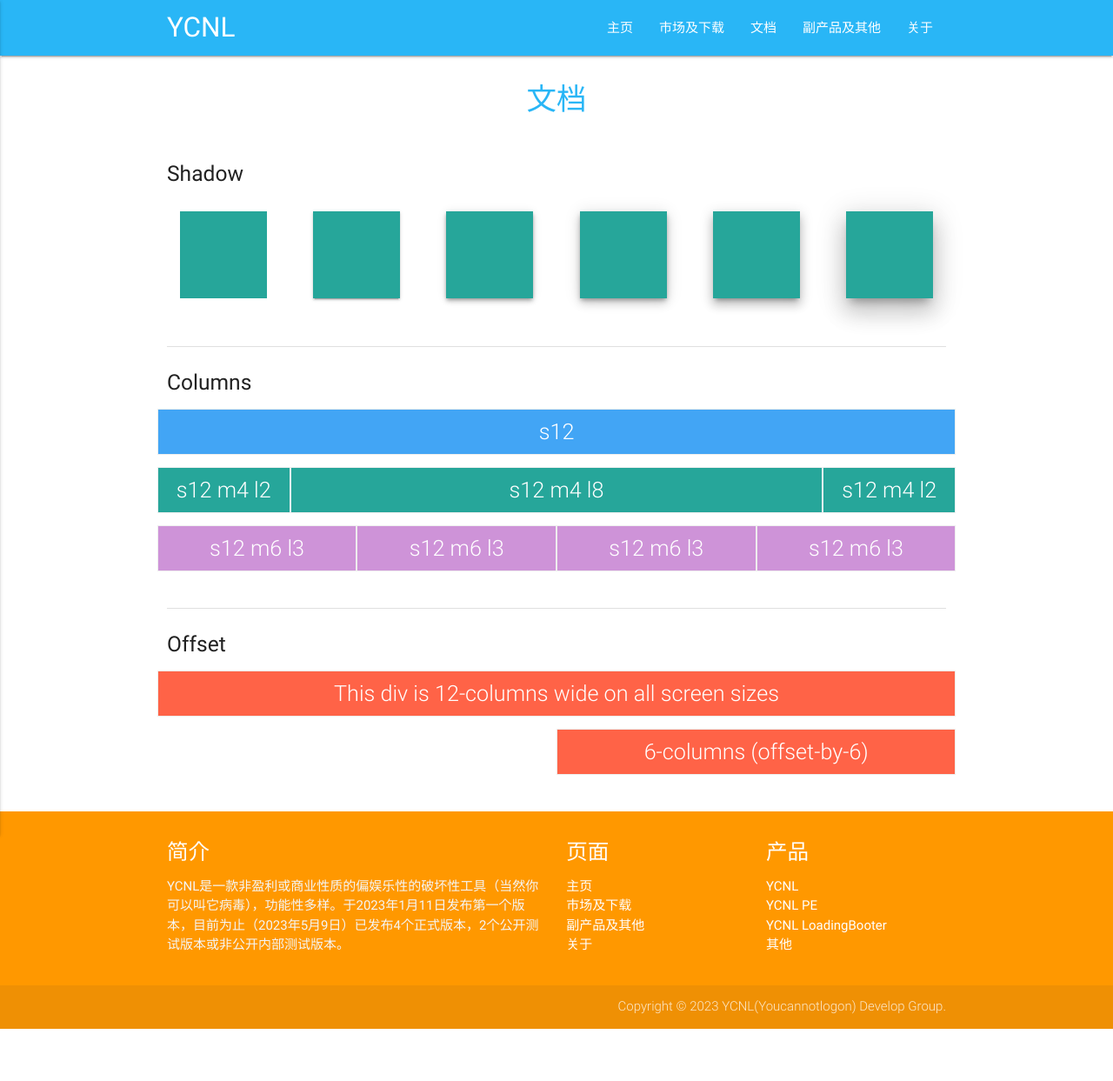
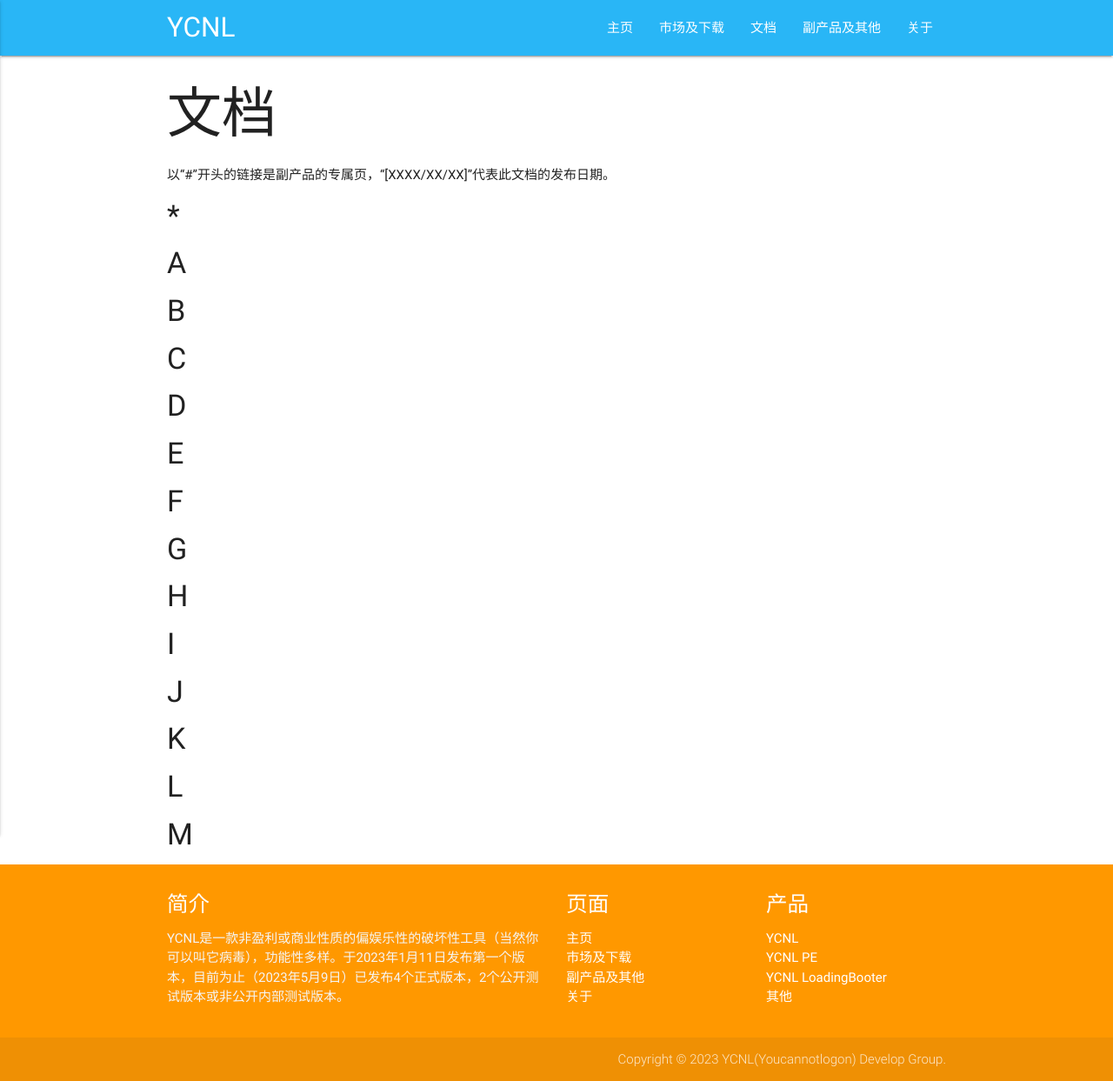
Before and after one commit to dinganzhi/ycnl.cn, a Jekyll site: the page built from example2.md, in a window 1280 px wide. Shown: the whole page at 87% size. Built offline with Jekyll 4.4.1, drawn with Linux system fonts in a browser that asks for light colours; before the commit the page ends 1183 px from its top, so only the background shows below that.

Commit message:
2023-5-13 22:59:05

```diff
--- a/example2.md
+++ b/example2.md
@@ -4,50 +4,47 @@ title: 文档
 permalink: /docs/ycnl/
 ---
 
-<h1 class="page-title">{{ page.title | escape }}</h1>
+<h1>文档</h1>
+<p>以“#”开头的链接是副产品的专属页，“[XXXX/XX/XX]”代表此文档的发布日期。</p>
 
-<div class="section">
-    <h5>Shadow</h5>
-    <div class="row">
-              <div class="col s12 m4 l2">
-                <p class="z-depth-0 shadow-demo"></p>
-              </div>
-              <div class="col s12 m4 l2">
-                <p class="z-depth-1 shadow-demo"></p>
-              </div>
-              <div class="col s12 m4 l2">
-                <p class="z-depth-2 shadow-demo"></p>
-              </div>
-              <div class="col s12 m4 l2">
-                <p class="z-depth-3 shadow-demo"></p>
-              </div>
-              <div class="col s12 m4 l2">
-                <p class="z-depth-4 shadow-demo"></p>
-              </div>
-              <div class="col s12 m4 l2">
-                <p class="z-depth-5 shadow-demo"></p>
-              </div>
-    </div>
-</div>
-<div class="divider"></div>
-<div class="section">
-    <h5>Columns</h5>
-    <div class="row">
-            <div class="col grid-example s12 blue lighten-1"><span class="flow-text">s12</span></div>
-            <div class="col grid-example s12 m4 l2 teal lighten-1"><span class="flow-text">s12 m4 l2</span></div>
-            <div class="col grid-example s12 m4 l8 teal lighten-1"><span class="flow-text">s12 m4 l8</span></div>
-            <div class="col grid-example s12 m4 l2 teal lighten-1"><span class="flow-text">s12 m4 l2</span></div>
-            <div class="col grid-example s12 m6 l3 purple lighten-3"><span class="flow-text">s12 m6 l3</span></div>
-            <div class="col grid-example s12 m6 l3 purple lighten-3"><span class="flow-text">s12 m6 l3</span></div>
-            <div class="col grid-example s12 m6 l3 purple lighten-3"><span class="flow-text">s12 m6 l3</span></div>
-            <div class="col grid-example s12 m6 l3 purple lighten-3"><span class="flow-text">s12 m6 l3</span></div>
-    </div>
-</div>
-<div class="divider"></div>
-<div class="section">
-    <h5>Offset</h5>
-    <div class="row">
-            <div class="col s12 grid-example"><span class="flow-text">This div is 12-columns wide on all screen sizes</span></div>
-            <div class="col s6 offset-s6 grid-example"><span class="flow-text">6-columns (offset-by-6)</span></div>
-    </div>
-</div>
+<h4>*</h4>
+<a href=""></a>
+
+<h4>A</h4>
+<a href=""></a>
+
+<h4>B</h4>
+<a href=""></a>
+
+<h4>C</h4>
+<a href=""></a>
+
+<h4>D</h4>
+<a href=""></a>
+
+<h4>E</h4>
+<a href=""></a>
+
+<h4>F</h4>
+<a href=""></a>
+
+<h4>G</h4>
+<a href=""></a>
+
+<h4>H</h4>
+<a href=""></a>
+
+<h4>I</h4>
+<a href=""></a>
+
+<h4>J</h4>
+<a href=""></a>
+
+<h4>K</h4>
+<a href=""></a>
+
+<h4>L</h4>
+<a href=""></a>
+
+<h4>M</h4>
+<a href=""></a>
```
